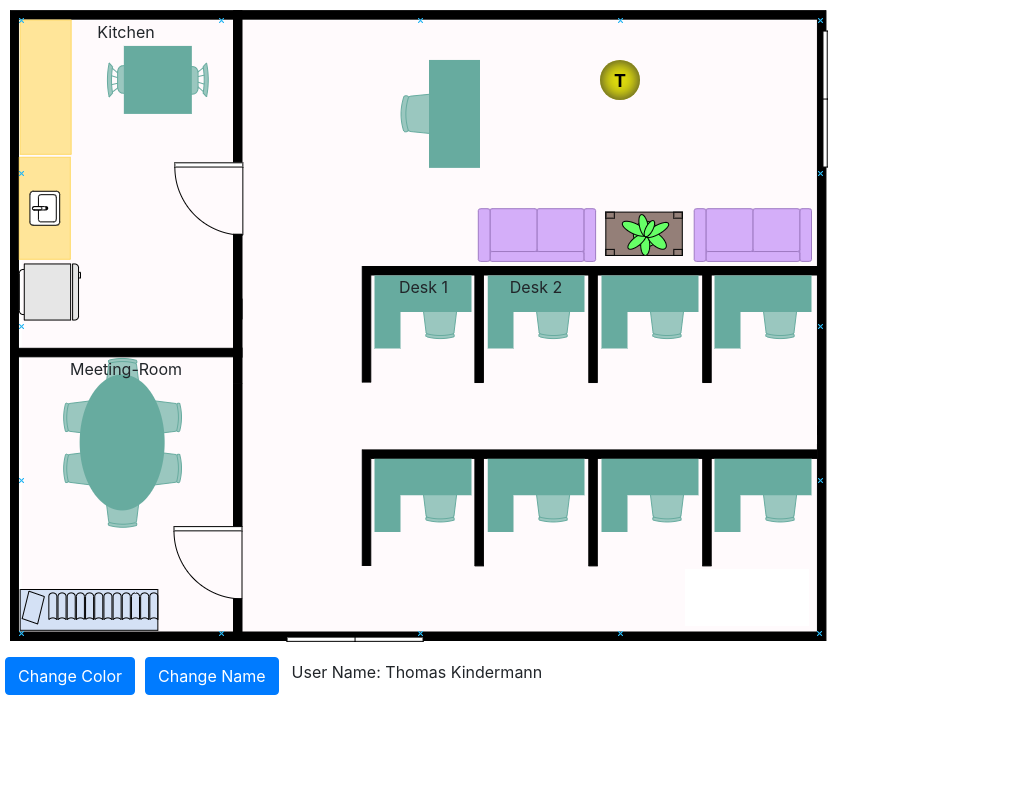
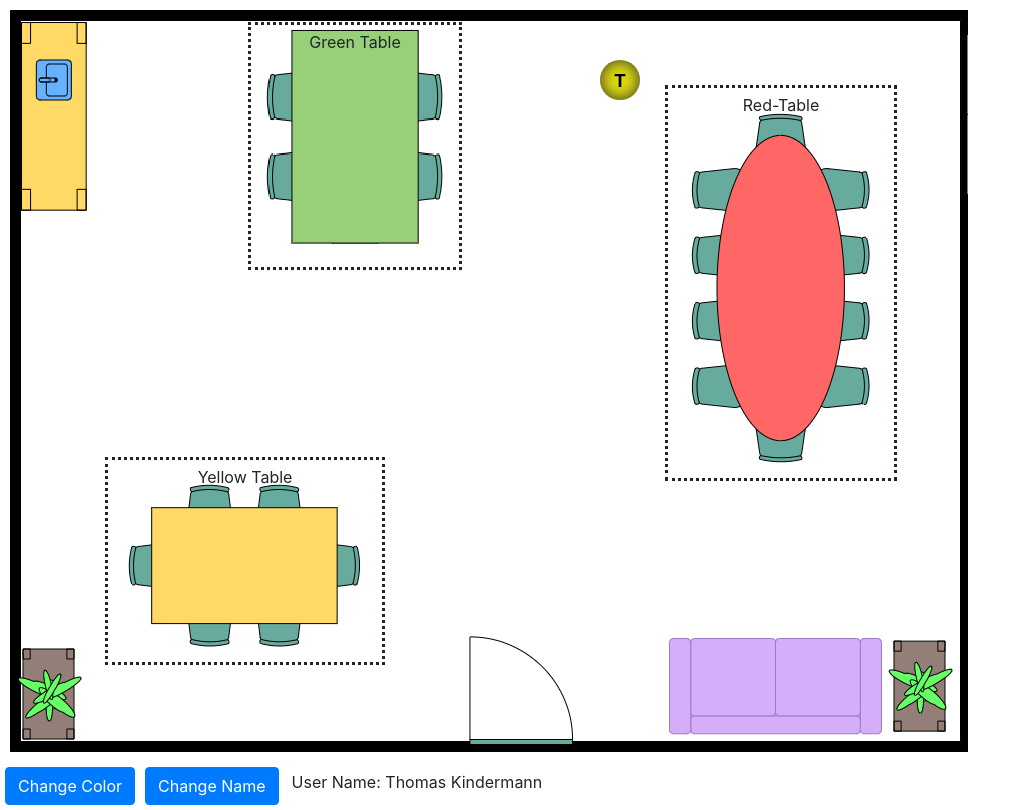
Before and after one commit to kitconcept/digital-office, a React (Create React App) app: page / in a window 1280 px wide. Shown: the whole page, without its empty margins (0-1026 px from the left). Built offline with nearby package versions, Linux system fonts and the light colour scheme.

Commit message:
new Office Layout

```diff
--- a/src/App.css
+++ b/src/App.css
@@ -1,7 +1,7 @@
 .Office {
   background-image: url("./assets/OfficeFloor.PNG");
-  width: 818px;
-  height: 632px;
+  width: 958px;
+  height: 742px;
   margin: 10px;
 }
 
@@ -22,14 +22,11 @@
   box-shadow: inset 0 0 15px #333;
 }
 
-.Wall {
-  position: absolute;
-  background-color: yellow;
-  opacity: 70%;
-}
 .Room {
   position: absolute;
   text-align: center;
+  border-style: dotted;
+  padding: 5px;
 }
 
 .Options {
--- a/src/Office/Office.js
+++ b/src/Office/Office.js
@@ -33,7 +33,7 @@ const Office = () => {
   // Avatar Movement with Arrow Keys
   useEffect(() => {
     const interval = setInterval(() => {
-      if (ArrowUp && top > 20) {
+      if (ArrowUp && top > 21) {
         setTop(top - 1);
       }
       if (ArrowDown && top < windowDimensions[0]) {
@@ -42,7 +42,7 @@ const Office = () => {
       if (ArrowRight && left < windowDimensions[1]) {
         setLeft(left + 1);
       }
-      if (ArrowLeft && left > 19) {
+      if (ArrowLeft && left > 21) {
         setLeft(left - 1);
       }
     }, 2);
@@ -128,18 +128,18 @@ function useKeyPress(targetKey) {
 function useWindowResize() {
   // MaxWidth equals to the office Width minus Avatar Diameter
   const [maxWindwoWidth, setMaxWindowWidth] = useState(
-    window.innerWidth - (window.innerWidth - 818) - 41
+    window.innerWidth - (window.innerWidth - 958) - 38
   );
 
   //MaxHeight equals to the office height minus avatar diameter
   const [maxWindowHeight, setMaxWindowHeight] = useState(
-    window.innerHeight - (window.innerHeight - 632) - 40
+    window.innerHeight - (window.innerHeight - 742) - 41
   );
 
   //Changes MaxWidth / MaxHeight on Windowresize
   function ResizeHandler() {
-    setMaxWindowWidth(window.innerWidth - (window.innerWidth - 818) - 41);
-    setMaxWindowHeight(window.innerHeight - (window.innerHeight - 632) - 40);
+    setMaxWindowWidth(window.innerWidth - (window.innerWidth - 958) - 38);
+    setMaxWindowHeight(window.innerHeight - (window.innerHeight - 742) - 41);
   }
   useEffect(() => {
     window.addEventListener("resize", ResizeHandler);
--- a/src/Office/RoomList.js
+++ b/src/Office/RoomList.js
@@ -9,38 +9,29 @@
 const RoomList = [
   {
     width: 214,
-    height: 328,
-    left: 19,
-    top: 20,
+    height: 248,
+    left: 248,
+    top: 22,
     name: "kitconcept-digital-office-123e4567-e89b-12d3-a456-426655440000",
-    title: "Kitchen",
+    title: "Green Table",
   },
 
   {
-    width: 214,
-    height: 274,
-    left: 19,
-    top: 357,
+    width: 232,
+    height: 396,
+    left: 665,
+    top: 85,
     name: "kitconcept-digital-office-123e4567-e89b-12d3-a456-426655440001",
-    title: "Meeting-Room",
+    title: "Red-Table",
   },
 
   {
-    width: 103,
-    height: 108,
-    left: 372,
-    top: 275,
+    width: 280,
+    height: 208,
+    left: 105,
+    top: 457,
     name: "kitconcept-digital-office-123e4567-e89b-12d3-a456-426655440002",
-    title: "Desk 1",
-  },
-
-  {
-    width: 104,
-    height: 108,
-    left: 484,
-    top: 275,
-    name: "kitconcept-digital-office-123e4567-e89b-12d3-a456-426655440003",
-    title: "Desk 2",
+    title: "Yellow Table",
   },
 ];
 
```
Also changed, not shown: src/assets/OfficeFloor.PNG.
